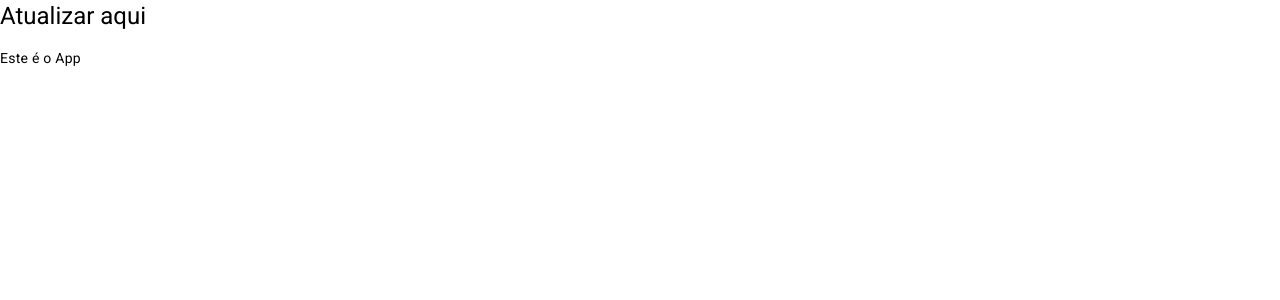
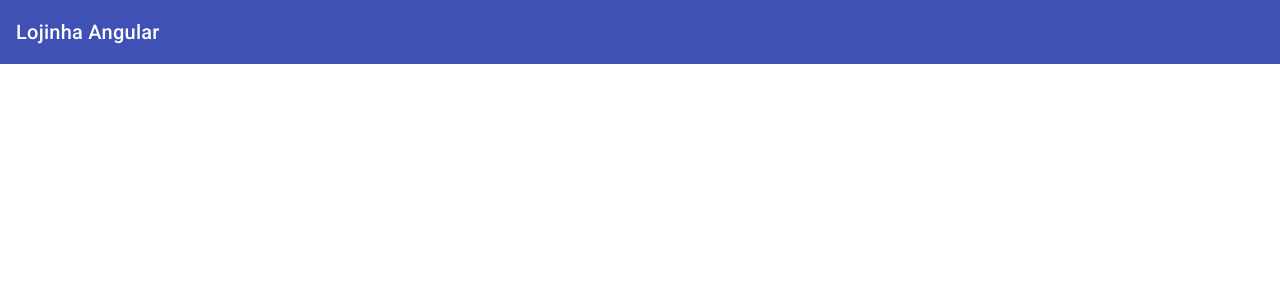
Before and after one commit to flavsjr/lojinhaAngular, an Angular app: page / in a window 1280 px wide. Shown: the top 300 px of the page. Built offline with nearby package versions, Linux system fonts and the light colour scheme.

Commit message:
Fazendo alterações e adicionando toolbar. Corrigindo erros de importação.

```diff
--- a/src/app/app.component.ts
+++ b/src/app/app.component.ts
@@ -1,15 +1,15 @@
 import { Component } from '@angular/core';
 import { HeaderComponent } from './components/header/header.component';
+import { AngularMaterialModule } from './components/shared/angular-material/angular-material.module';
 
 @Component({
   selector: 'app-root',
   standalone: true,
   template: `
     <app-header></app-header>
-    <p>Este é o App</p>
   `,
   styles: [],
-  imports: [HeaderComponent]
+  imports: [HeaderComponent, AngularMaterialModule]
 })
 export class AppComponent {
   title = 'lojinhaAngular';
--- /dev/null
+++ b/src/app/components/header/header.component.html
@@ -0,0 +1,4 @@
+
+<mat-toolbar color="primary">
+    <a routerLink="home">Lojinha Angular</a>
+</mat-toolbar>
--- a/src/app/components/header/header.component.ts
+++ b/src/app/components/header/header.component.ts
@@ -1,11 +1,12 @@
 import { Component, OnInit } from '@angular/core';
+import { AngularMaterialModule } from '../shared/angular-material/angular-material.module';
+
 
 @Component({
   selector: 'app-header',
   standalone: true,
-  template: `
-    <h1>Atualizar aqui</h1>
-  `,
+  templateUrl: './header.component.html',
+  imports: [AngularMaterialModule]
 })
 export class HeaderComponent implements OnInit {
 
```
Also changed, not shown: src/app/app.module.ts (+11 -5 lines), src/app/components/shared/angular-material/angular-material.module.ts (added, +20 -0 lines).
